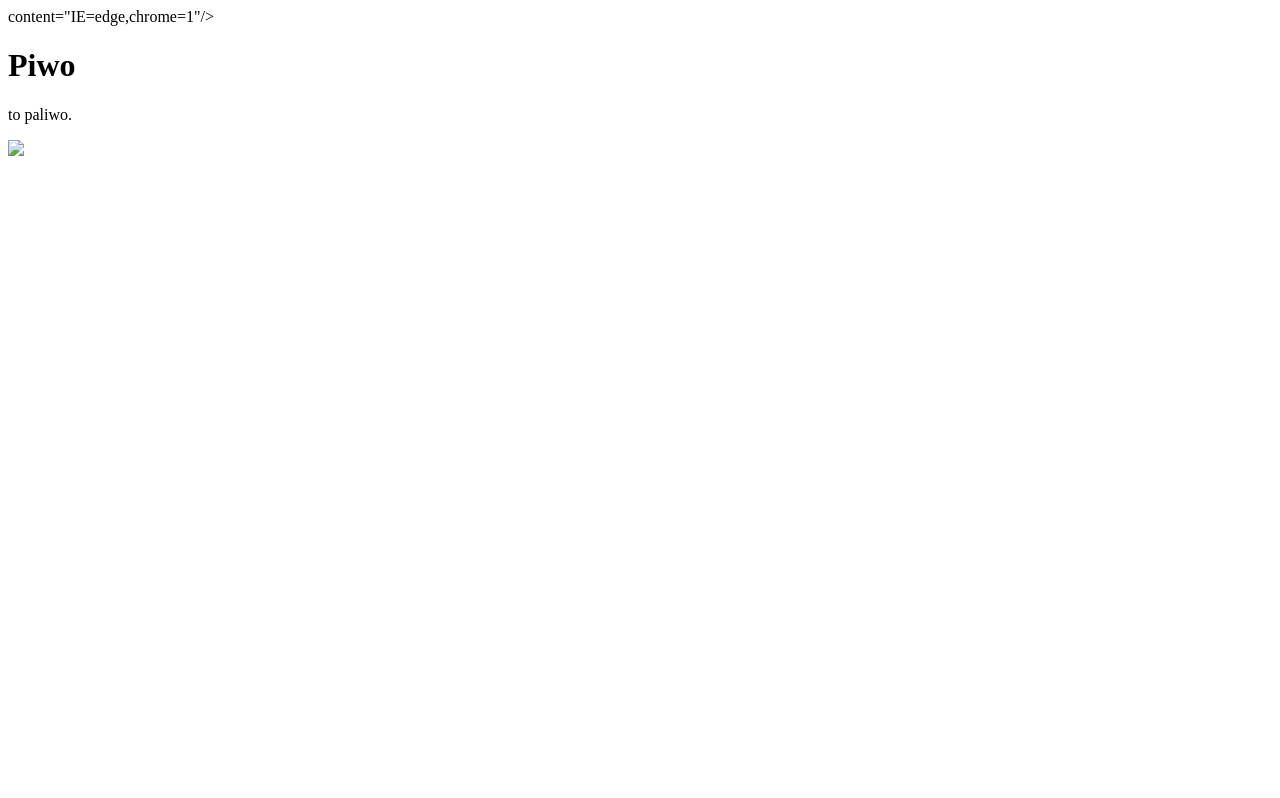
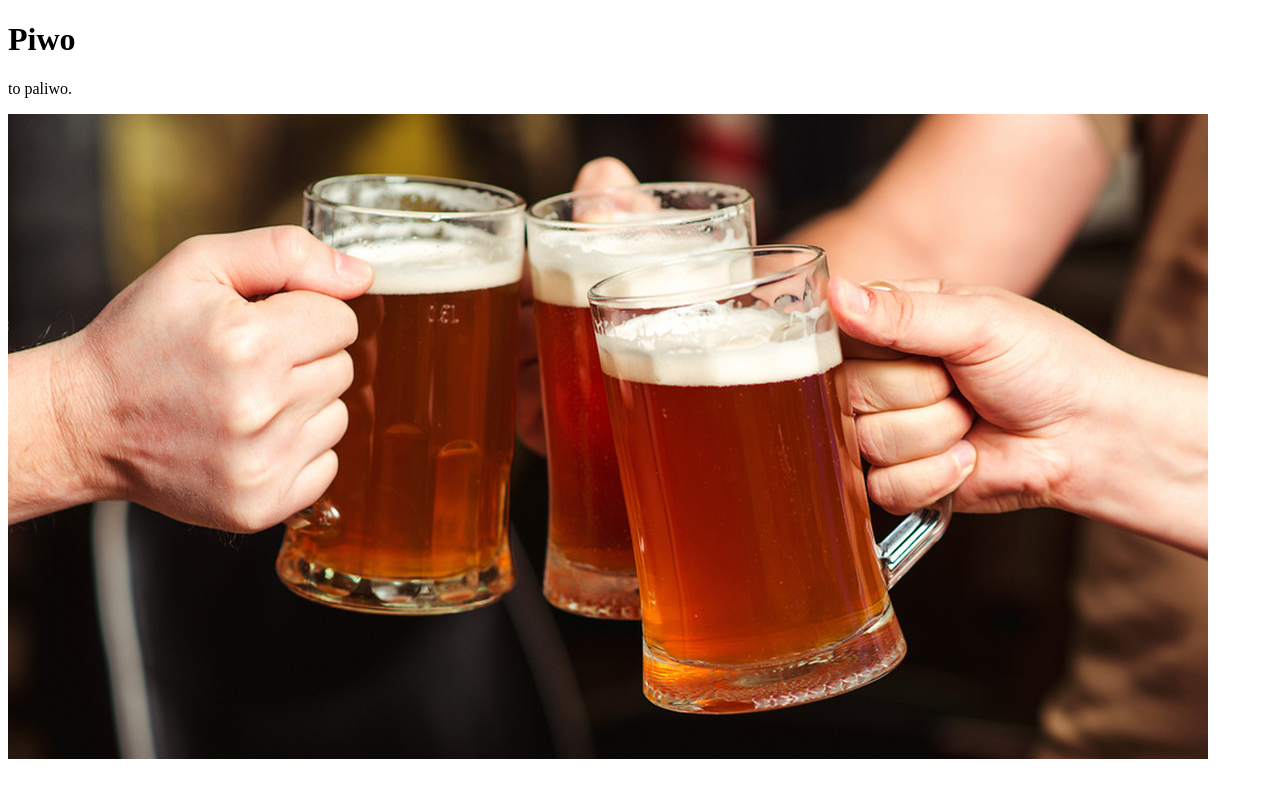
Before and after one commit to site-to/ticket, a plain HTML site: page index.html in a window 1280 px wide. Drawn offline with Linux system fonts and the light colour scheme.

Commit message:
Update index.html

```diff
--- a/index.html
+++ b/index.html
@@ -4,14 +4,14 @@
 <head>
   <meta charset="utf-8" />
   <title> Piwo </title>
-  <meta http-equiv="X-UA-Compatible"> content="IE=edge,chrome=1"/>
+  <meta http-equiv="X-UA-Compatible" content="IE=edge,chrome=1"/>
 </head>
 
 
 <body>
   <h1>Piwo</h1>
   <p>to paliwo.</p>
-  <img src = "img/piwo.jpg">
+  <img src = "pic/piwo.jpg">
 
 </body>
 </html>
```
